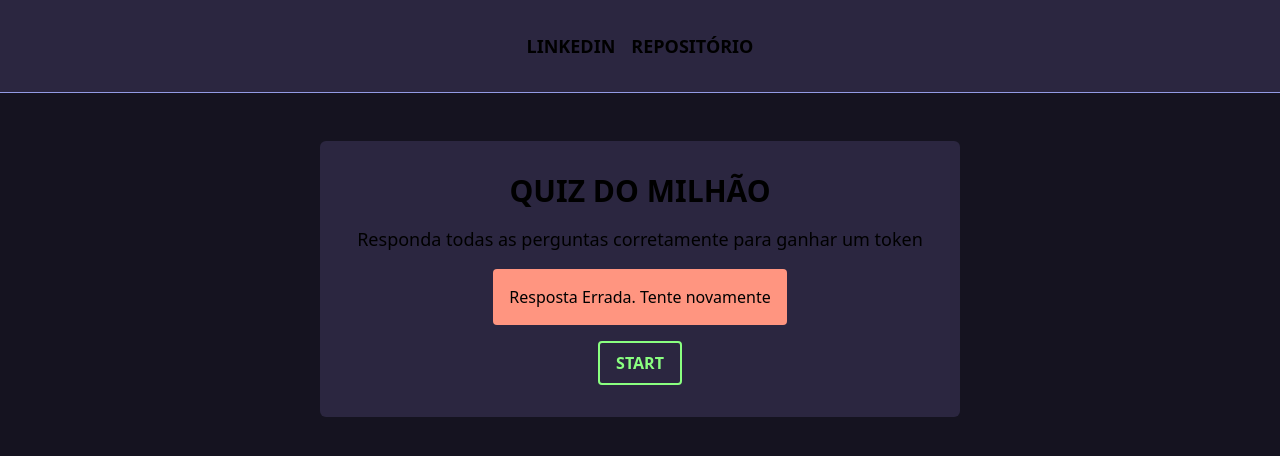
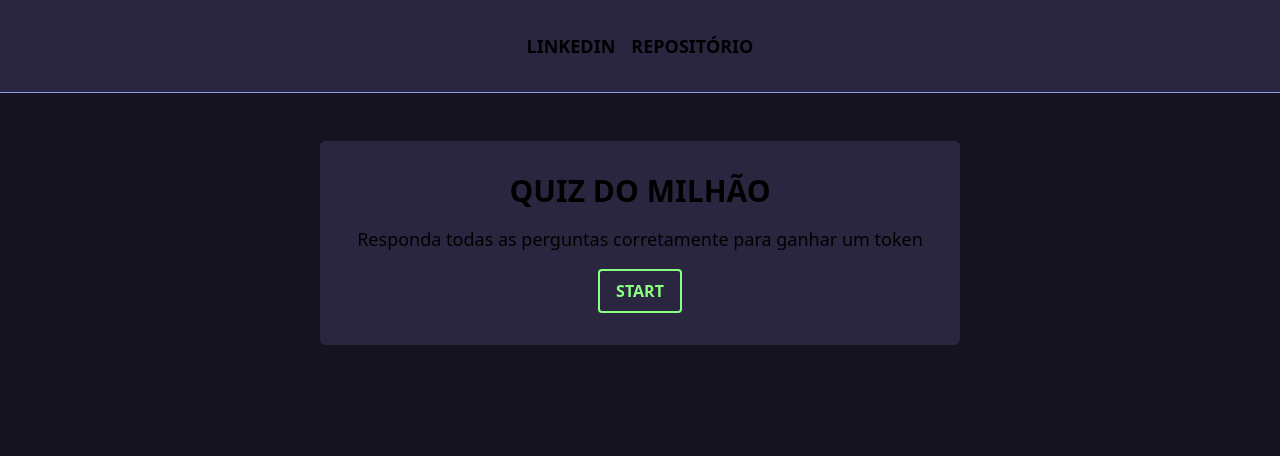
Before and after one commit to AndradeJaum/Quiz-com-Web3, a Next.js app: page / in a window 1280 px wide. Shown: the top 456 px of the page. Built offline with nearby package versions, Linux system fonts and the light colour scheme.

Commit message:
fix state showFailed

```diff
--- a/src/pages/index.tsx
+++ b/src/pages/index.tsx
@@ -18,7 +18,7 @@ export default function Home() {
   const [selectedOption, setSelectedOption] = useState<string | null>(null);
   const [quizStarted, setQuizStarted] = useState<boolean>(false);
   const [isAnswerCorrect, setIsAnswerCorrect] = useState<boolean | null>(null);
-  const [showFailed, setShowFailed] = useState<boolean | null>(true);
+  const [showFailed, setShowFailed] = useState<boolean | null>(false);
   const [raffledItems, setRaffledItems] = useState<Raffle[]>([]);
   const [walletAddress, setWalletAddress] = useState<string>("");
   const [isLoading, setIsLoading] = useState<boolean | null>(false);
```
